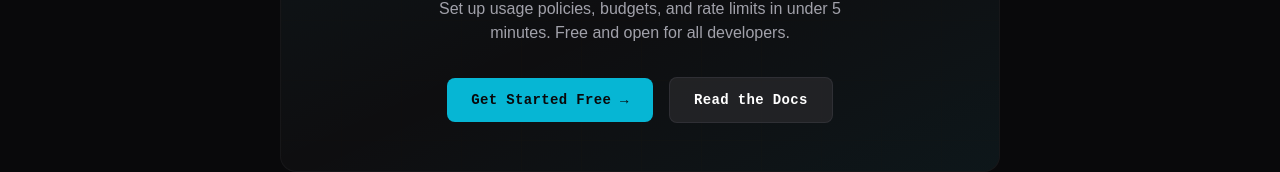
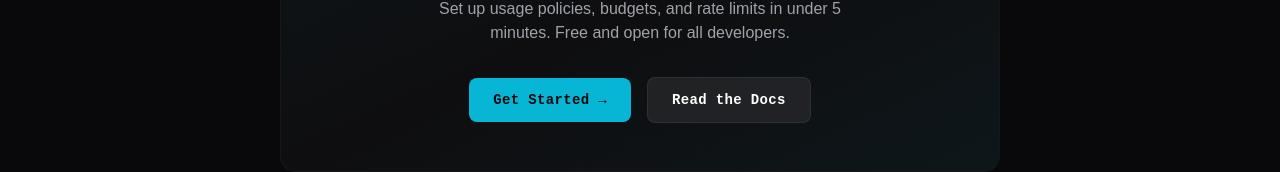
Before and after one commit to samuelbrhane/TokVigil, a Next.js app in the folder frontend/: page / in a window 1280 px wide. Shown: the part 2761-2933 px from the top of the page. Built offline with nearby package versions, Linux system fonts and the light colour scheme; no server answers.

Commit message:
make CTA section auth-aware, show dashboard link for logged-in users

```diff
--- a/frontend/src/components/landing/CTASection.tsx
+++ b/frontend/src/components/landing/CTASection.tsx
@@ -3,9 +3,11 @@
 import Link from "next/link";
 import { useInView } from "@/lib/hooks";
 import { Button, GridBackground, FenceMotif } from "@/components/ui";
+import { useAuth } from "@/lib/auth-context";
 
 export default function CTASection() {
   const [ref, visible] = useInView(0.1);
+  const { user } = useAuth();
 
   return (
     <section
@@ -36,9 +38,9 @@ export default function CTASection() {
               minutes. Free and open for all developers.
             </p>
             <div className="mt-8 flex flex-col sm:flex-row items-center justify-center gap-4">
-              <Link href="/signup">
+              <Link href={user ? "/dashboard" : "/signup"}>
                 <Button variant="primary" size="lg">
-                  Get Started Free →
+                  {user ? "Go to Dashboard →" : "Get Started →"}
                 </Button>
               </Link>
               <Link href="/docs">
```
